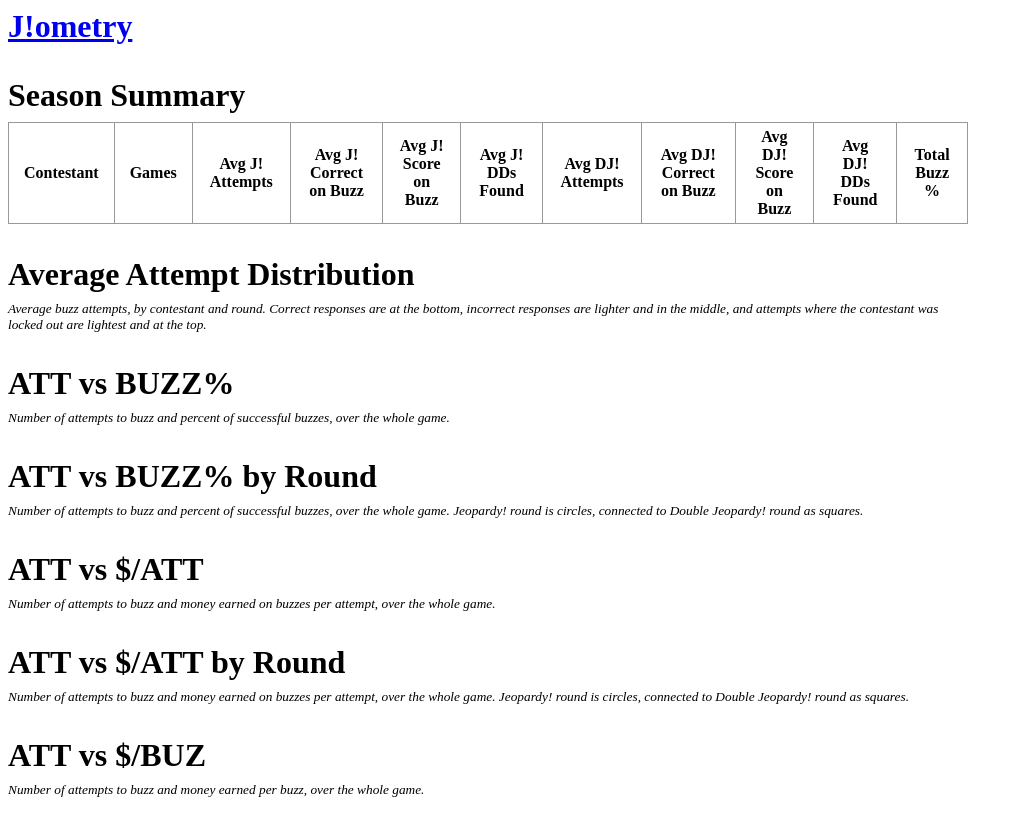
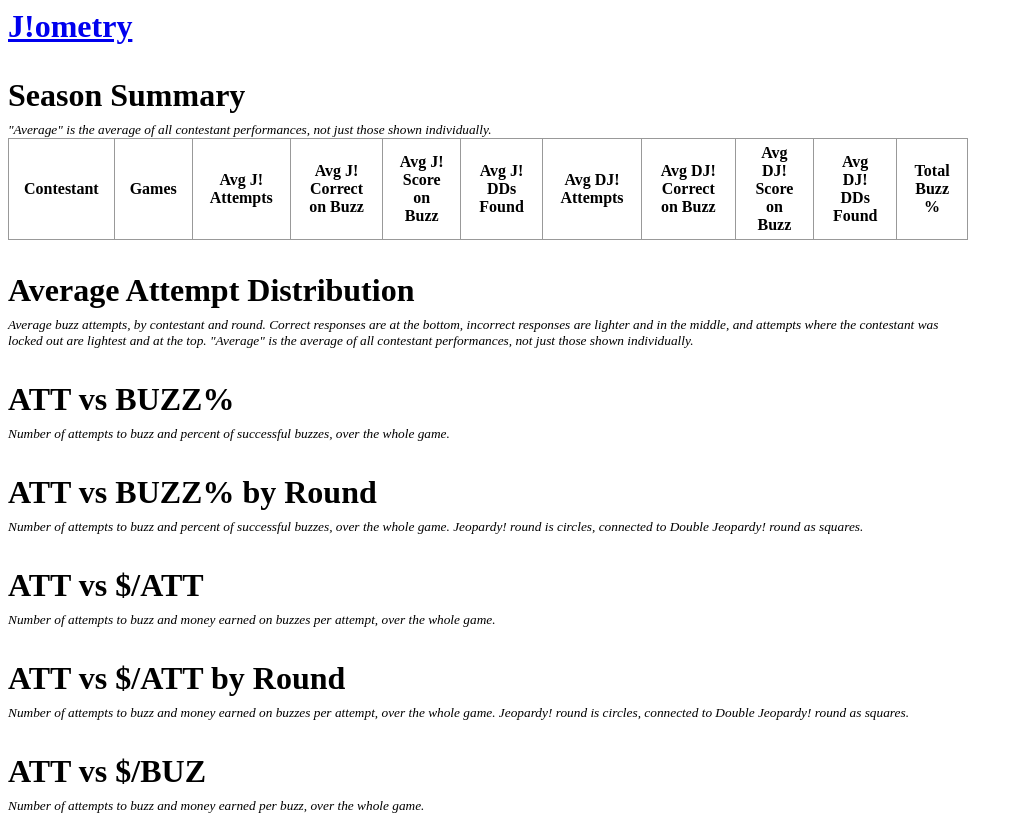
Before and after one commit to tkfocht/tkfocht.github.io, a plain HTML site: page season.html in a window 1280 px wide. Shown: the top 817 px of the page, without its empty margins (0-1024 px from the left). Drawn offline with Linux system fonts and the light colour scheme; no server answers.

Commit message:
Annotate for averages

```diff
--- a/season.html
+++ b/season.html
@@ -13,6 +13,9 @@
         <h1><a href="index.html">J!ometry</a></h1>
         <div class="section">
             <h1><span id="season-id"></span> Season Summary</h1>
+            <div class="graph-description">
+                "Average" is the average of all contestant performances, not just those shown individually.
+            </div>
             <div id="season-contestant-summary">
                 <table>
                     <thead>
@@ -38,7 +41,8 @@
             <h1>Average Attempt Distribution</h1>
             <div class="graph-description">
                 Average buzz attempts, by contestant and round. Correct responses are at the bottom, incorrect responses are lighter and
-                in the middle, and attempts where the contestant was locked out are lightest and at the top.
+                in the middle, and attempts where the contestant was locked out are lightest and at the top. "Average" is the average of
+                all contestant performances, not just those shown individually.
             </div>
             <div id="bar-attempts"></div>
         </div>
```
